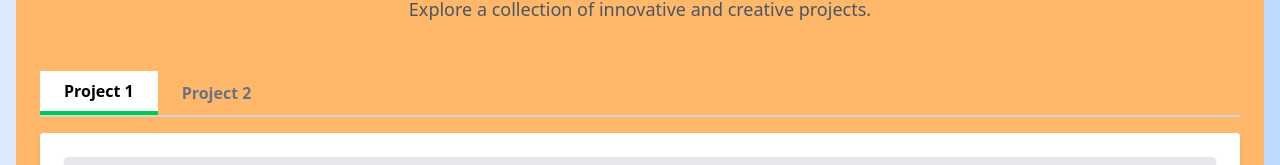
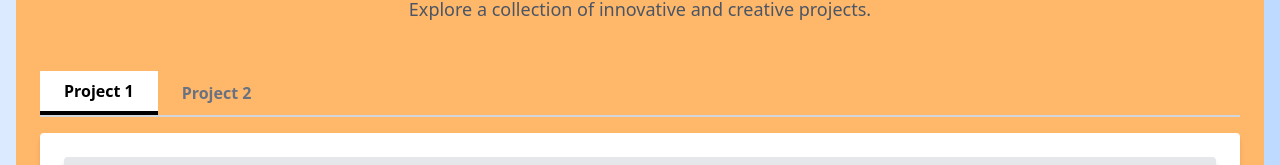
Before and after one commit to externalPointerVariable/BuildBook, a React (Vite) app in the folder myApp/: page / in a window 1280 px wide. Shown: the part 1025-1190 px from the top of the page. Built offline with nearby package versions, Linux system fonts and the light colour scheme.

Commit message:
chnaged toogle bar

```diff
--- a/myApp/components/Toggle.jsx
+++ b/myApp/components/Toggle.jsx
@@ -16,7 +16,7 @@ export default function Toggle() {
         {projects.map((project) => (
           <button
             key={project.name}
-            className={`px-6 py-2 font-bold ${selectedProject.name === project.name ? "bg-white border-b-4 border-green-500" : "text-gray-500"}`}
+            className={`px-6 py-2 font-bold ${selectedProject.name === project.name ? "bg-white border-b-4" : "text-gray-500"}`}
             onClick={() => setSelectedProject(project)}>
             {project.name}
           </button>
```
